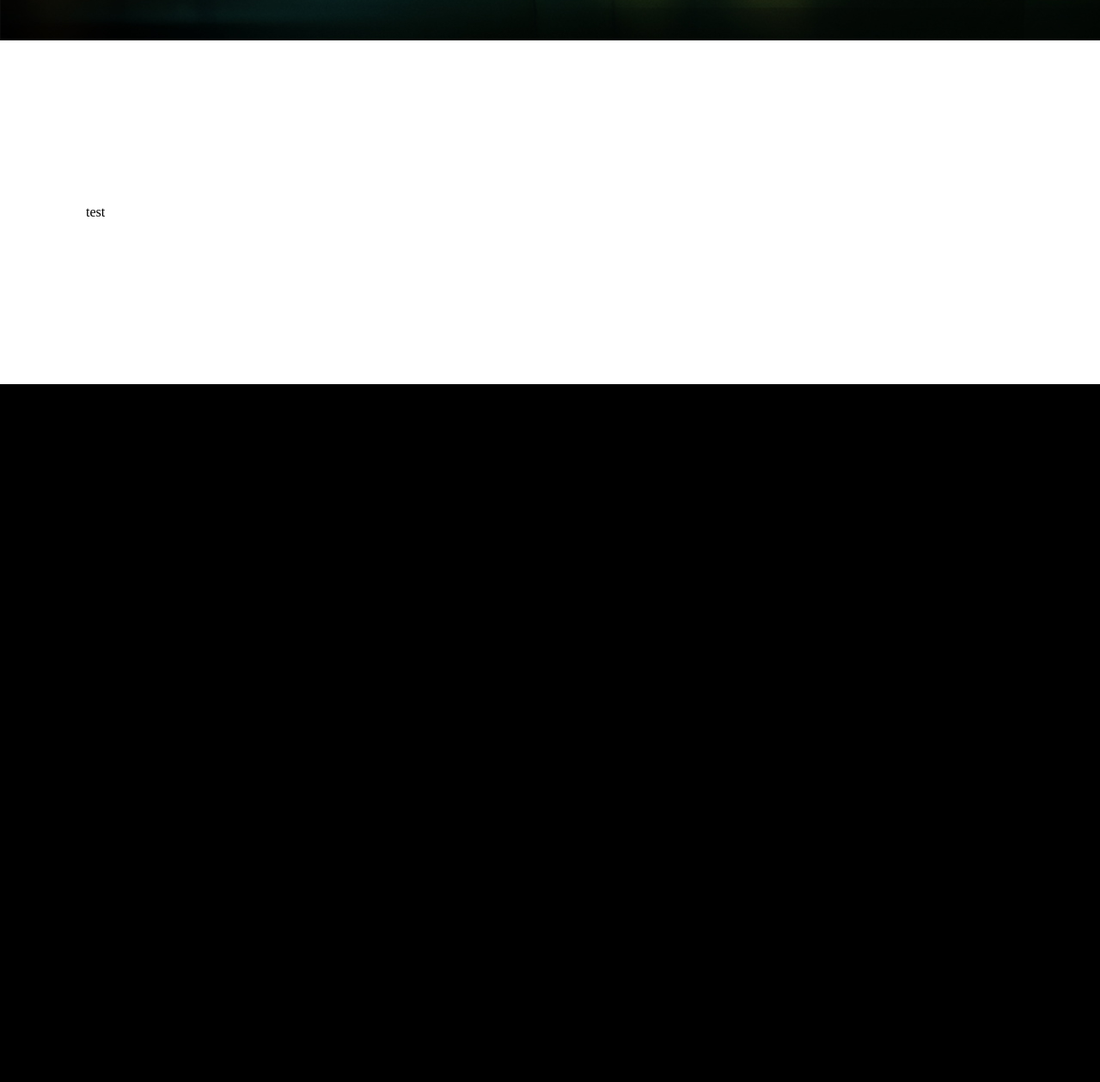
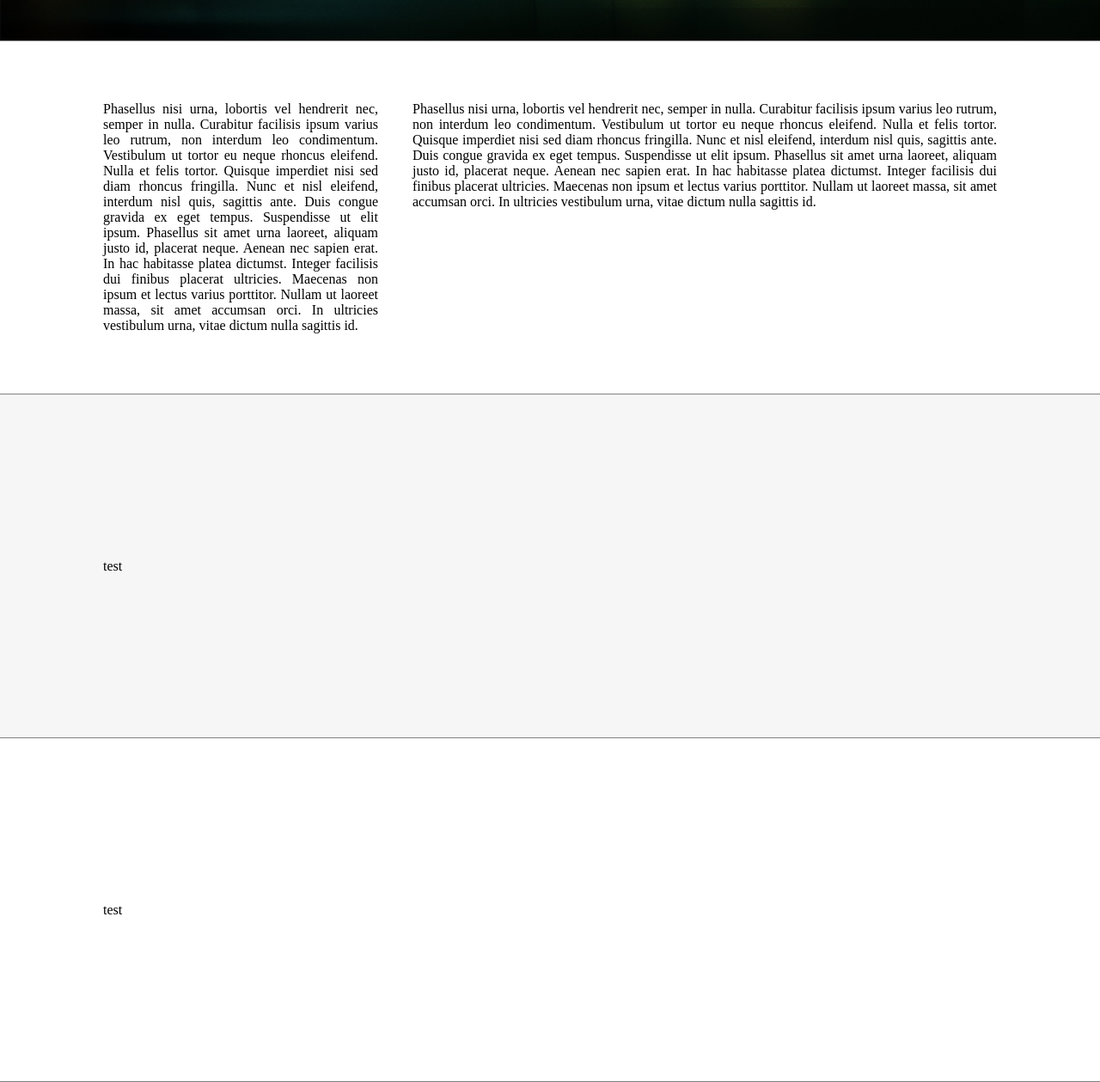
Before and after one commit to sacdallago/assesment, a plain HTML site: page index.html in a window 1280 px wide. Shown: the part 557-1816 px from the top of the page at 86% size. Before the commit the page ends 1004 px from the top, so only its background shows below. Drawn offline with Linux system fonts and the light colour scheme.

Commit message:
structure built

```diff
--- a/index.html
+++ b/index.html
@@ -11,18 +11,40 @@
 		<div class="block head">
 			<p class="cell cell4">
 				Lorem ipsum dolor sit amet, consectetur adipiscing elit. Nam urna nulla, maximus nec sollicitudin pharetra, euismod eget ligula. Vestibulum vitae turpis in odio rutrum elementum sed vitae magna. In id sollicitudin leo. Integer sed est a nisi aliquam sodales. Cras iaculis faucibus ipsum et condimentum. Aliquam nec diam et purus volutpat scelerisque in non nisl. Aliquam nisi ligula, consectetur eget elit nec, eleifend vulputate risus. Fusce quis nisl neque. Morbi quam purus, facilisis id urna eu, tempor feugiat augue. Phasellus vulputate justo et augue porttitor convallis. Sed non laoreet augue, iaculis viverra urna. Aliquam erat volutpat. Quisque scelerisque eu metus sit amet sollicitudin.
-			</p><p class="cell cell4">
+			</p>
+			<p class="cell cell4">
 				Donec quam dui, tempor ut nibh vitae, ultrices gravida eros. Aenean eros leo, accumsan in dolor eu, euismod tempus velit. Sed commodo tincidunt massa, ut blandit velit scelerisque eget. Mauris quis ipsum dignissim justo mattis dignissim nec eu sem. Cras fermentum quis justo id malesuada. Donec malesuada euismod mi in pharetra. Duis et ornare nibh. Aenean euismod augue arcu, eget congue ex tempus eget. In in lorem ex. Sed porta ante id sem sollicitudin pulvinar. Nullam posuere id nulla et maximus. Nunc nec nunc egestas, varius tortor a, tempus mauris.
-			</p><p class="cell cell4">
+			</p>
+			<p class="cell cell4">
 				Nunc ac erat quis augue efficitur rutrum. Vestibulum mattis arcu efficitur commodo consectetur. Suspendisse sagittis ut leo et convallis. Aliquam ut turpis consectetur, feugiat justo nec, feugiat turpis. Nulla sem odio, suscipit sed tempus vel, consectetur eget est. Morbi sem diam, dignissim et dignissim vitae, tempor quis mi. Morbi mollis consequat interdum. Vestibulum sed magna ac mauris placerat ullamcorper. Sed sed diam molestie, consequat nibh eget, consectetur erat. Suspendisse ultrices, augue in ullamcorper vestibulum, tellus magna fringilla nisl, non venenatis ex turpis id dolor. Maecenas lobortis, lorem a blandit lacinia, mauris ex posuere odio, in ultrices tortor sapien in risus.
-			</p><p class="cell cell4">
+			</p>
+			<p class="cell cell4">
 				Phasellus nisi urna, lobortis vel hendrerit nec, semper in nulla. Curabitur facilisis ipsum varius leo rutrum, non interdum leo condimentum. Vestibulum ut tortor eu neque rhoncus eleifend. Nulla et felis tortor. Quisque imperdiet nisi sed diam rhoncus fringilla. Nunc et nisl eleifend, interdum nisl quis, sagittis ante. Duis congue gravida ex eget tempus. Suspendisse ut elit ipsum. Phasellus sit amet urna laoreet, aliquam justo id, placerat neque. Aenean nec sapien erat. In hac habitasse platea dictumst. Integer facilisis dui finibus placerat ultricies. Maecenas non ipsum et lectus varius porttitor. Nullam ut laoreet massa, sit amet accumsan orci. In ultricies vestibulum urna, vitae dictum nulla sagittis id.
 			</p>
 		</div>
 	</div>
 	<div class="row">
 		<div class="block even">
-			test
+			<p class="cell cell4">
+					Phasellus nisi urna, lobortis vel hendrerit nec, semper in nulla. Curabitur facilisis ipsum varius leo rutrum, non interdum leo condimentum. Vestibulum ut tortor eu neque rhoncus eleifend. Nulla et felis tortor. Quisque imperdiet nisi sed diam rhoncus fringilla. Nunc et nisl eleifend, interdum nisl quis, sagittis ante. Duis congue gravida ex eget tempus. Suspendisse ut elit ipsum. Phasellus sit amet urna laoreet, aliquam justo id, placerat neque. Aenean nec sapien erat. In hac habitasse platea dictumst. Integer facilisis dui finibus placerat ultricies. Maecenas non ipsum et lectus varius porttitor. Nullam ut laoreet massa, sit amet accumsan orci. In ultricies vestibulum urna, vitae dictum nulla sagittis id.
+			</p>
+			<p class="cell cell2">
+					Phasellus nisi urna, lobortis vel hendrerit nec, semper in nulla. Curabitur facilisis ipsum varius leo rutrum, non interdum leo condimentum. Vestibulum ut tortor eu neque rhoncus eleifend. Nulla et felis tortor. Quisque imperdiet nisi sed diam rhoncus fringilla. Nunc et nisl eleifend, interdum nisl quis, sagittis ante. Duis congue gravida ex eget tempus. Suspendisse ut elit ipsum. Phasellus sit amet urna laoreet, aliquam justo id, placerat neque. Aenean nec sapien erat. In hac habitasse platea dictumst. Integer facilisis dui finibus placerat ultricies. Maecenas non ipsum et lectus varius porttitor. Nullam ut laoreet massa, sit amet accumsan orci. In ultricies vestibulum urna, vitae dictum nulla sagittis id.
+			</p>
+		</div>
+	</div>
+	<div class="row">
+		<div class="block odd">
+			<p class="cell">
+				test
+			</p>
+		</div>
+	</div>
+	<div class="row">
+		<div class="block even">
+			<p class="cell">
+				test
+			</p>
 		</div>
 	</div>
 </body>
--- a/style.css
+++ b/style.css
@@ -20,15 +20,9 @@ body {
 	top: 0;
 }
 
-#container {
-
-    position: absolute;
-    height: 100%;
-    width: 100%;
-}
-
 .row {
 	display: table-row;
+	margin: auto;
 }
 
 .block {
@@ -40,29 +34,29 @@ body {
 	width: 100%;
 	height: 400px;
 	vertical-align: middle;
+	border-bottom: 1px solid gray;
 }
 
 .cell {
-	margin: auto;
+	margin: 0 auto;
+	width: 100%;
 	padding: 20px;
+	display: table-cell;
 }
 
 .cell2 {
-	display: table-cell;
 	width: 50%;
 }
 .cell3 {
-	display: table-cell;
 	width: 33%;
 }
 .cell4 {
-	display: table-cell;
 	width: 25%;
 }
 
 .head {
 	padding-top: 100px;
-	background-image: url("head.jpg");
+	background-image: url("asset/head.jpg");
 }
 
 .even {
@@ -71,5 +65,6 @@ body {
 }
 
 .odd {
-	background-color: ;
+	background-color: #f6f6f6;
+	color: black;
 }
```
Also changed, not shown: asset/head.jpg (renamed from head.jpg).
